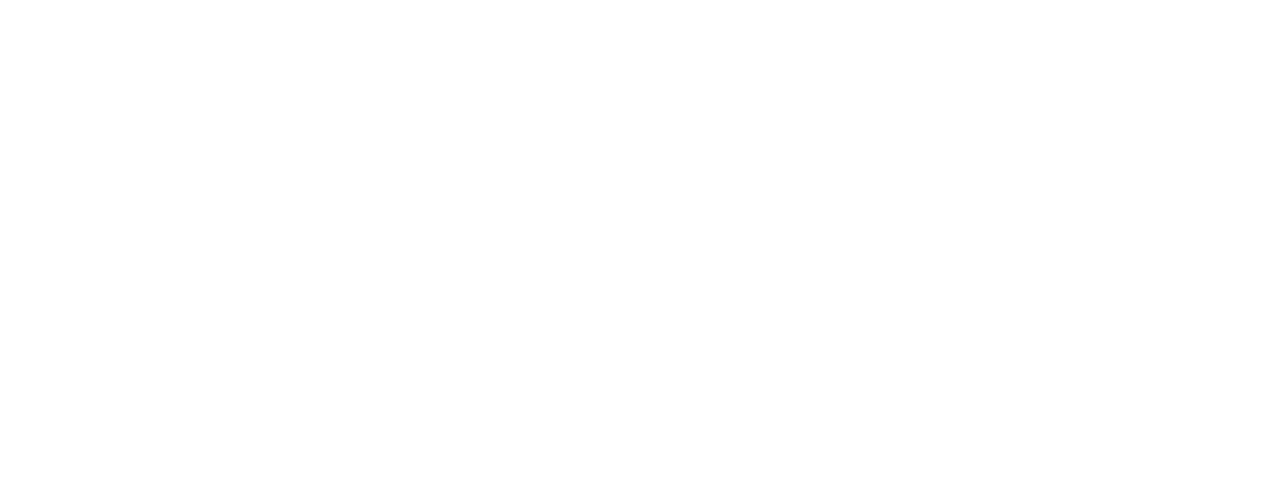
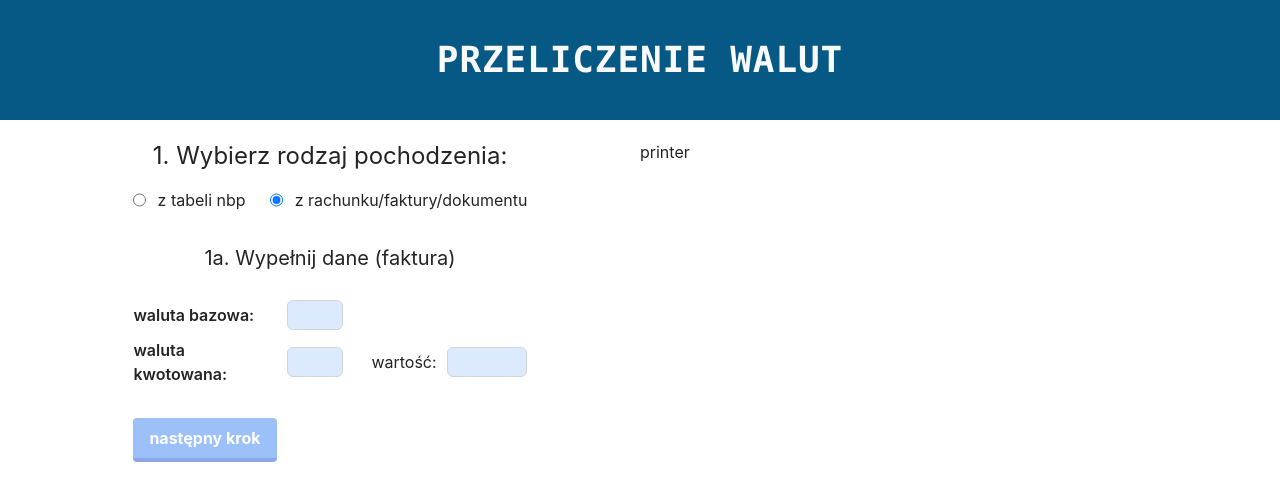
Before and after one commit to MacJ13/currency-conversion, a React (Vite) app: page / in a window 1280 px wide. Shown: the top 500 px of the page. Built offline with nearby package versions, Linux system fonts and the light colour scheme.

Commit message:
Create Currency component
Add Currency component to App component
Add inside CurencyOrigin CurrencyEntryInvoice CurrencyEntryMap
components

```diff
--- a/src/App.tsx
+++ b/src/App.tsx
@@ -1,26 +1,12 @@
+import Header from "./components/header/Header";
+import SplitPane from "./components/pane/SplitPane";
+import Currency from "./features/currency/Currency";
+
 function App() {
   return (
     <>
-      {/* <div>
-        <a href="https://vite.dev" target="_blank">
-          <img src={viteLogo} className="logo" alt="Vite logo" />
-        </a>
-        <a href="https://react.dev" target="_blank">
-          <img src={reactLogo} className="logo react" alt="React logo" />
-        </a>
-      </div>
-      <h1>Vite + React</h1>
-      <div className="card">
-        <button onClick={() => setCount((count) => count + 1)}>
-          count is {count}
-        </button>
-        <p>
-          Edit <code>src/App.tsx</code> and save to test HMR
-        </p>
-      </div>
-      <p className="read-the-docs">
-        Click on the Vite and React logos to learn more
-      </p> */}
+      <Header />
+      <SplitPane left={<Currency />} right={<div>printer</div>} />
     </>
   );
 }
--- /dev/null
+++ b/src/features/currency/Currency.tsx
@@ -0,0 +1,20 @@
+import { useSelector } from "react-redux";
+
+import CurrencyOrigin from "./CurrencyOrigin";
+import { selectCurrencyOrigin } from "../../redux/currency/currencySlice";
+import CurrencyEntryInvoice from "./CurrencyEntryInvoice";
+import CurrencyEntryNbp from "./CurrencyEntryNbp";
+
+const Currency = () => {
+  const origin = useSelector(selectCurrencyOrigin);
+
+  return (
+    <div>
+      <CurrencyOrigin />
+
+      {origin === "invoice" ? <CurrencyEntryInvoice /> : <CurrencyEntryNbp />}
+    </div>
+  );
+};
+
+export default Currency;
```
